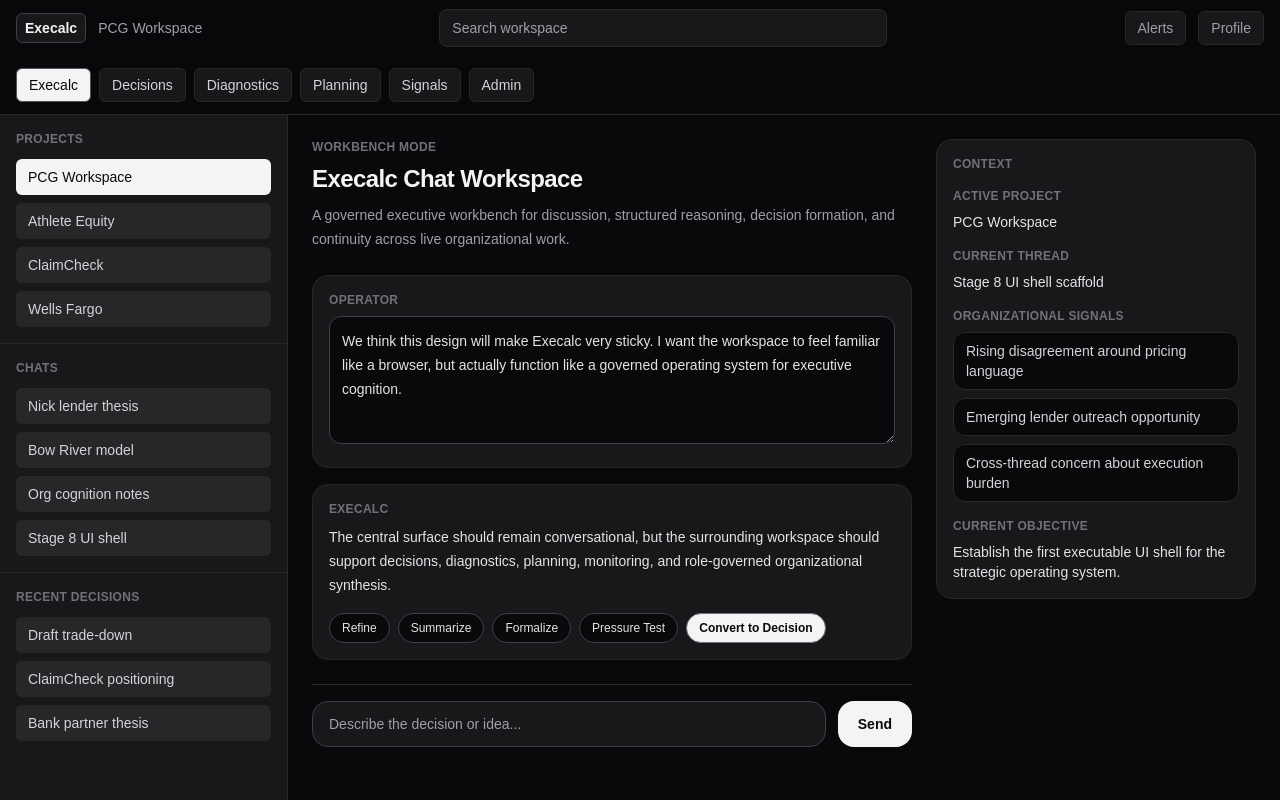
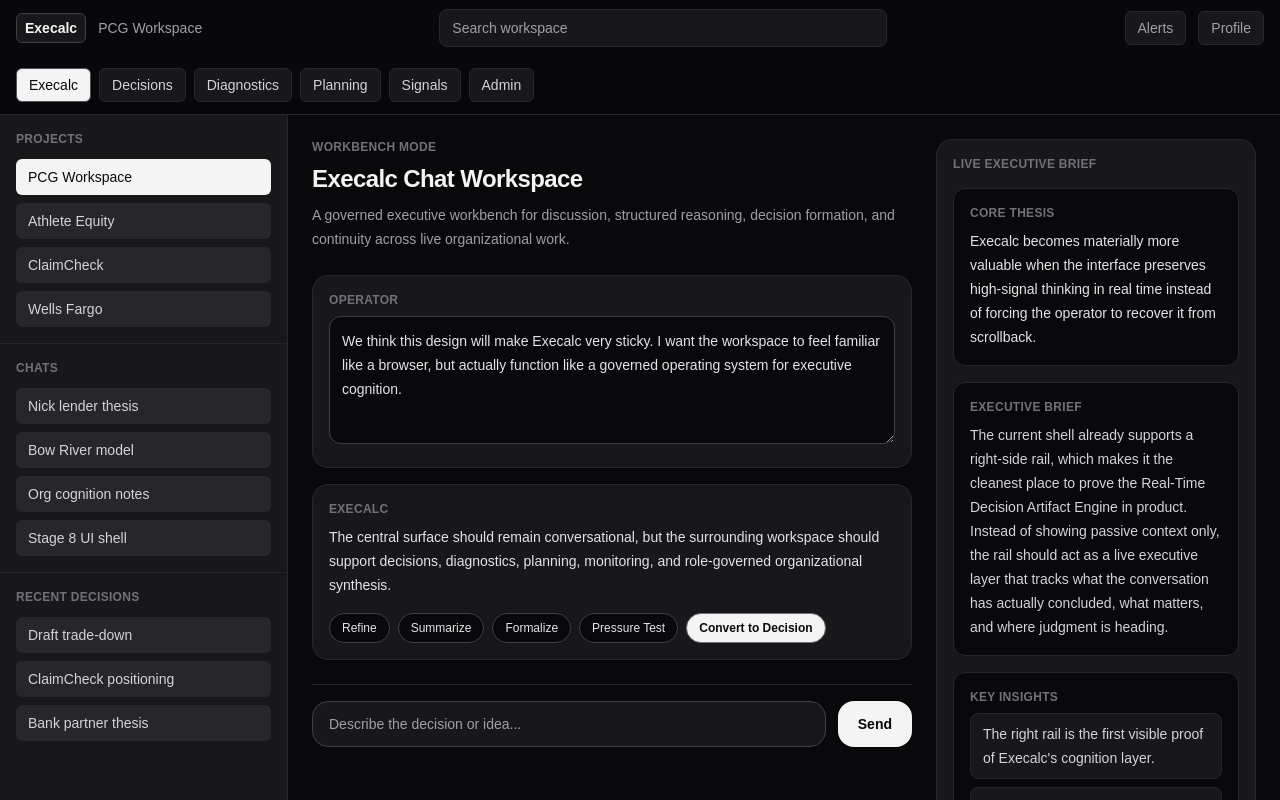
Before and after one commit to brubaker2000/execalc-cloud, a Next.js app in the folder web/: page /execalc in a window 1280 px wide. Shown: the top 800 px of the page. Built offline with nearby package versions, Linux system fonts and the light colour scheme.

Commit message:
Stage 8: add live executive brief right-rail stub

```diff
--- a/web/src/app/execalc/page.tsx
+++ b/web/src/app/execalc/page.tsx
@@ -2,12 +2,6 @@
 
 import { useMemo, useState } from "react";
 import { WorkspaceShell } from "@/components/shell/workspace-shell";
-
-const signals = [
-  "Rising disagreement around pricing language",
-  "Emerging lender outreach opportunity",
-  "Cross-thread concern about execution burden",
-];
 
 type DecisionRunResponse = {
   ok: boolean;
@@ -115,50 +109,63 @@ export default function ExecalcPage() {
   const rightRail = (
     <div className="rounded-2xl border border-zinc-800 bg-zinc-900 p-4">
       <div className="text-xs font-semibold uppercase tracking-wide text-zinc-500">
-        Context
+        Live Executive Brief
       </div>
 
       <div className="mt-4 space-y-4">
-        <div>
+        <div className="rounded-xl border border-zinc-800 bg-zinc-950 p-4">
           <div className="text-xs font-semibold uppercase tracking-wide text-zinc-500">
-            Active Project
+            Core Thesis
           </div>
-          <div className="mt-2 text-sm text-zinc-200">PCG Workspace</div>
+          <p className="mt-2 text-sm leading-6 text-zinc-200">
+            Execalc becomes materially more valuable when the interface preserves
+            high-signal thinking in real time instead of forcing the operator to
+            recover it from scrollback.
+          </p>
         </div>
 
-        <div>
+        <div className="rounded-xl border border-zinc-800 bg-zinc-950 p-4">
           <div className="text-xs font-semibold uppercase tracking-wide text-zinc-500">
-            Current Thread
+            Executive Brief
           </div>
-          <div className="mt-2 text-sm text-zinc-200">
-            Stage 8 UI shell scaffold
-          </div>
+          <p className="mt-2 text-sm leading-6 text-zinc-300">
+            The current shell already supports a right-side rail, which makes it
+            the cleanest place to prove the Real-Time Decision Artifact Engine in
+            product. Instead of showing passive context only, the rail should act
+            as a live executive layer that tracks what the conversation has
+            actually concluded, what matters, and where judgment is heading.
+          </p>
         </div>
 
-        <div>
+        <div className="rounded-xl border border-zinc-800 bg-zinc-950 p-4">
           <div className="text-xs font-semibold uppercase tracking-wide text-zinc-500">
-            Organizational Signals
+            Key Insights
           </div>
           <div className="mt-2 space-y-2">
-            {signals.map((signal) => (
+            {[
+              "The right rail is the first visible proof of Execalc's cognition layer.",
+              "The operator should be able to think from the rail while the chat is still unfolding.",
+              "This stub should be deterministic first, then wired to live scenario and decision logic.",
+            ].map((insight) => (
               <div
-                key={signal}
-                className="rounded-xl border border-zinc-800 bg-zinc-950 px-3 py-2 text-sm text-zinc-300"
+                key={insight}
+                className="rounded-lg border border-zinc-800 bg-zinc-900 px-3 py-2 text-sm leading-6 text-zinc-300"
               >
-                {signal}
+                {insight}
               </div>
             ))}
           </div>
         </div>
 
-        <div>
+        <div className="rounded-xl border border-zinc-800 bg-zinc-950 p-4">
           <div className="text-xs font-semibold uppercase tracking-wide text-zinc-500">
-            Current Objective
+            Decision Signal
           </div>
-          <div className="mt-2 text-sm text-zinc-200">
-            Establish the first executable UI shell for the strategic operating
-            system.
-          </div>
+          <p className="mt-2 text-sm leading-6 text-zinc-200">
+            Structurally correct next move. Keep the first implementation mocked
+            and visible, then wire it to live cognition after the UI shape is
+            proven.
+          </p>
         </div>
       </div>
     </div>
```
